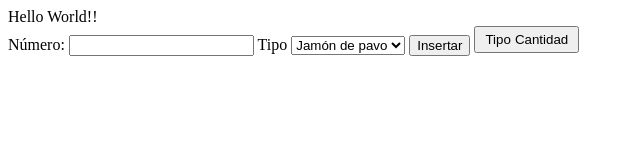
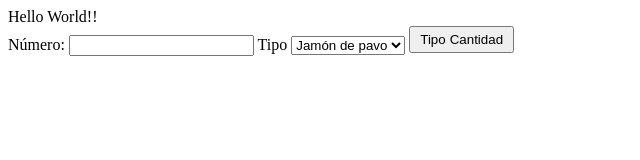
Before and after one commit to mariamunnoz/mariamunnoz.github.io, a plain HTML site: page index.html in a window 1280 px wide. Shown: the whole page, without its empty margins (0-640 px from the left). Drawn offline with Linux system fonts and the light colour scheme.

Commit message:
Update index.html

```diff
--- a/index.html
+++ b/index.html
@@ -19,7 +19,6 @@
       <option>Peanut butter</option>
       <option>Protes</option>
     </select>
-    <button>Insertar</button>
     <button onclick="addItem()">
   </div>
   <table>
```
